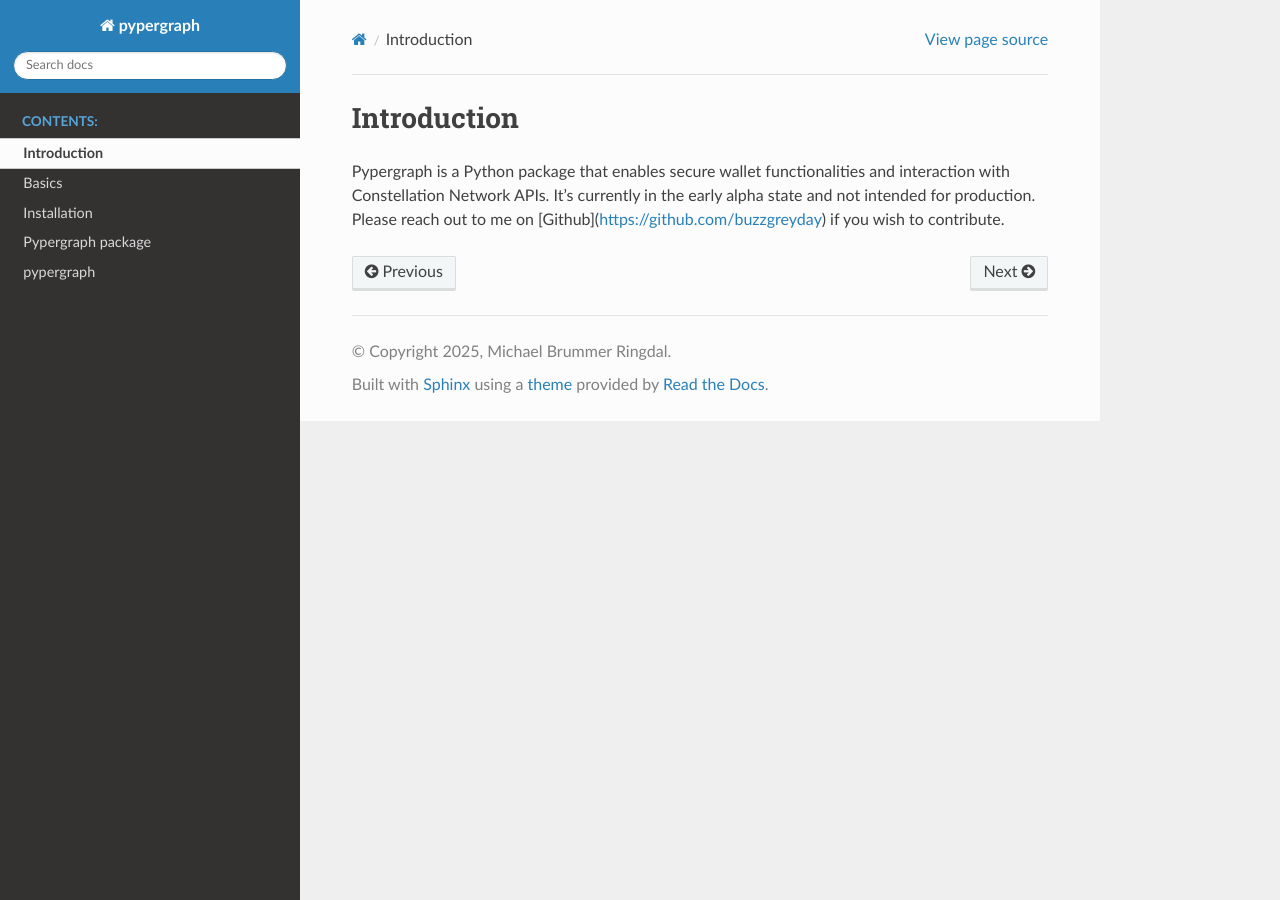
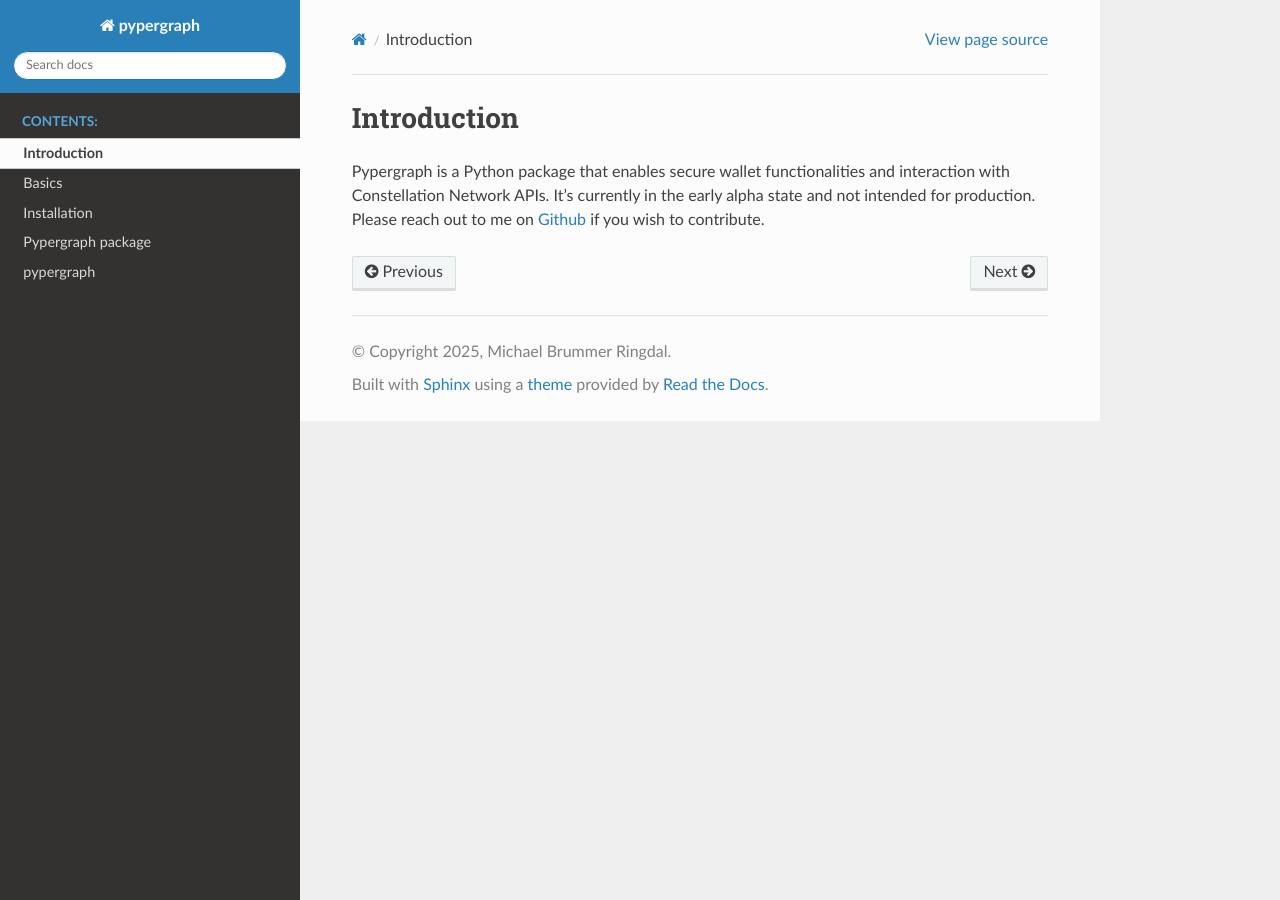
Before and after one commit to buzzgreyday/pypergraph, a Sphinx documentation site: the page built from docs/source/introduction.rst, in a window 1280 px wide. Built offline with Sphinx 7.4.7 and the Read the Docs theme 3.1.0, drawn with Linux system fonts in a browser that asks for light colours.

Commit message:
Update docs

```diff
--- a/docs/source/introduction.rst
+++ b/docs/source/introduction.rst
@@ -3,4 +3,4 @@ Introduction
 
 Pypergraph is a Python package that enables secure wallet functionalities and interaction with Constellation Network APIs.
 It's currently in the early alpha state and not intended for production.
-Please reach out to me on [Github](https://github.com/buzzgreyday) if you wish to contribute.
+Please reach out to me on `Github <https://github.com/buzzgreyday>`_ if you wish to contribute.
```
